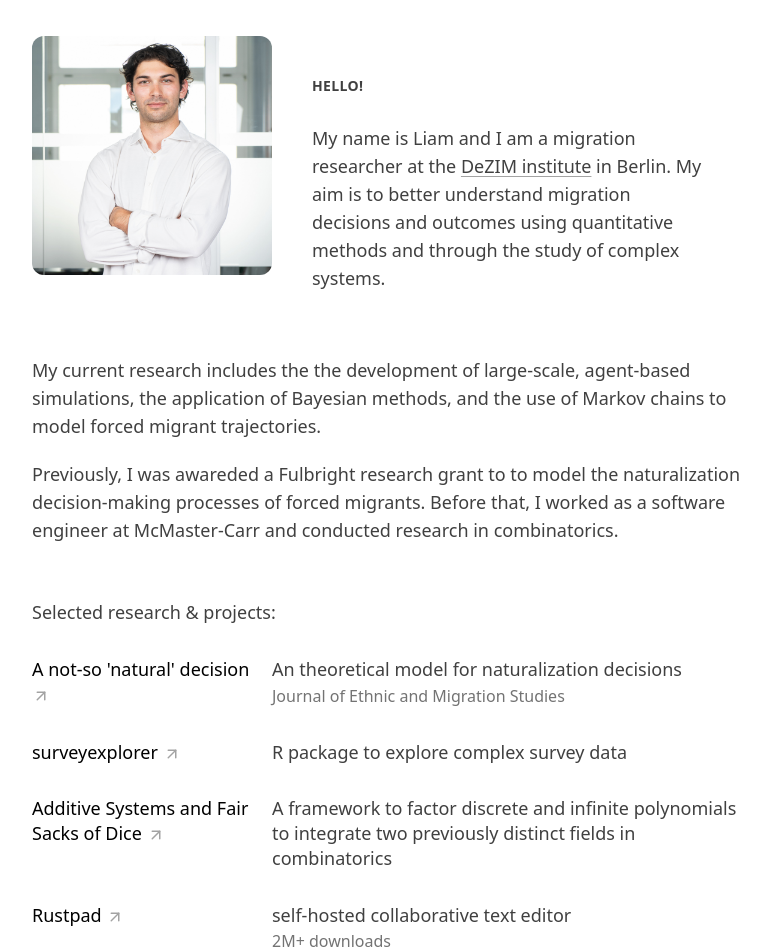
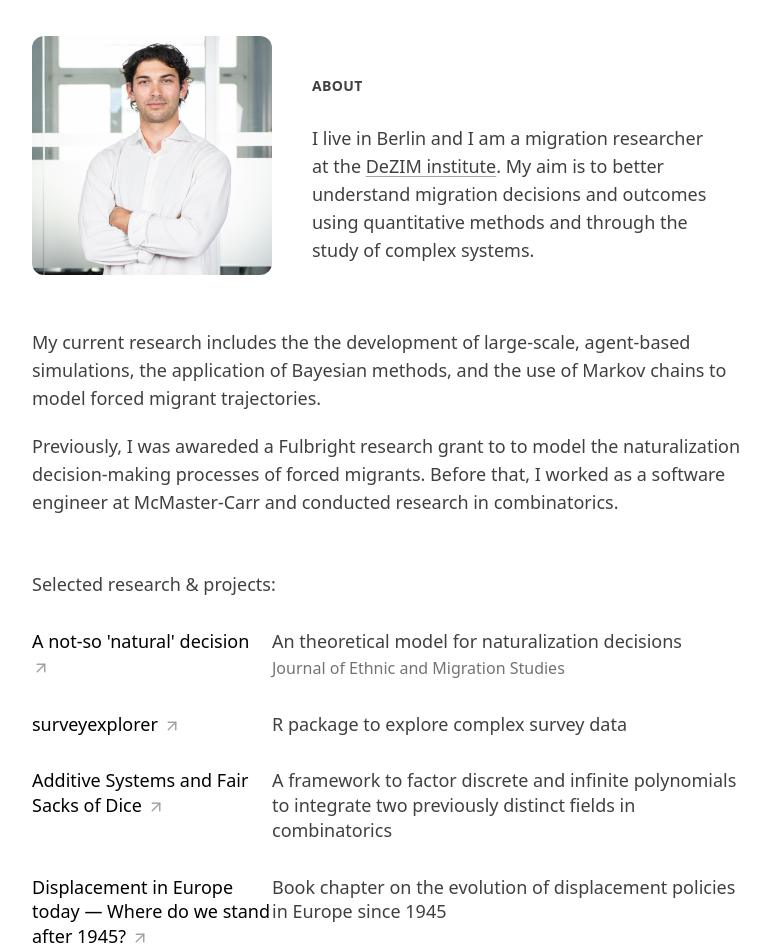
Before and after one commit to liamhaller/liamhallerwebsite, a SvelteKit app: page / in a window 1280 px wide. Shown: the part 220-1172 px from the top of the page, without its empty margins (248-1018 px from the left). Built offline with nearby package versions, Linux system fonts and the light colour scheme.

Commit message:
update about section

```diff
--- a/src/routes/+page.svelte
+++ b/src/routes/+page.svelte
@@ -21,10 +21,10 @@
       desc: "A framework to factor discrete and infinite polynomials to integrate two previously distinct fields in combinatorics",
     },
     {
-      name: "Rustpad",
+      name: "Displacement in Europe today — Where do we stand after 1945?",
       // href: "/post",
-      desc: "self-hosted collaborative text editor",
-      aside: "2M+ downloads",
+      desc: "Book chapter on the evolution of displacement policies in Europe since 1945",
+      href: "/assets/pdf/SoSC_2023_2024_EN.pdf"
     },
   ];
 </script>
@@ -54,11 +54,11 @@
       <img class="object-scale-down h-70 w-60 rounded-xl" src="/assets/images/liam_dezim.jpg" alt="Modern building architecture">
     </div>
     <div class="md:p-10">
-      <div class="uppercase tracking-wide text-sm text-black-500 font-semibold">Hello!</div>
+      <div class="uppercase tracking-wide text-sm text-black-500 font-semibold">About</div>
       <br>
-      <p class="space-y-5">My name is Liam and I am a migration researcher at the
+      <p class="space-y-5">I live in Berlin and I am a migration researcher at the
         <a class="link" href="https://www.dezim-institut.de/en/institute/about-dezim/" target="_blank" >
-          DeZIM institute</a> in Berlin. My aim is to better understand migration decisions and outcomes
+          DeZIM institute</a>. My aim is to better understand migration decisions and outcomes
           using quantitative methods and through the study of complex systems.
 
       </p>
@@ -90,7 +90,8 @@
     <p class="pb-2">Selected research & projects:</p>
 
     {#each featuredProjects as project}
-      <a class="project-pair" href={project.href}>
+      <a class="project-pair" href={project.href} target="_blank" rel="noopener noreferrer"
+      >
         <div class="text-black font-medium">
           {project.name}
           <ArrowUpRight size={18} class="inline text-neutral-400" />
```
